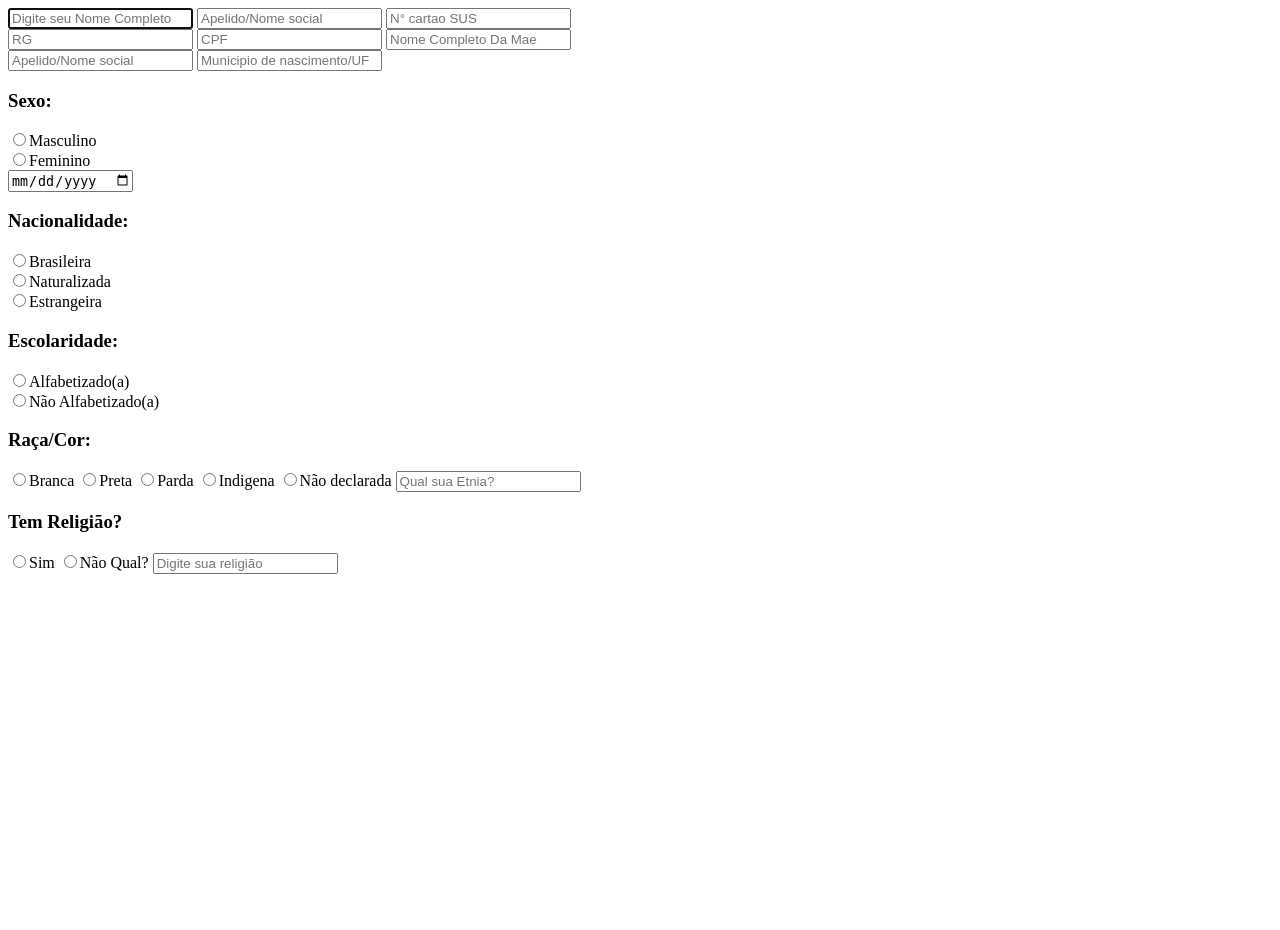
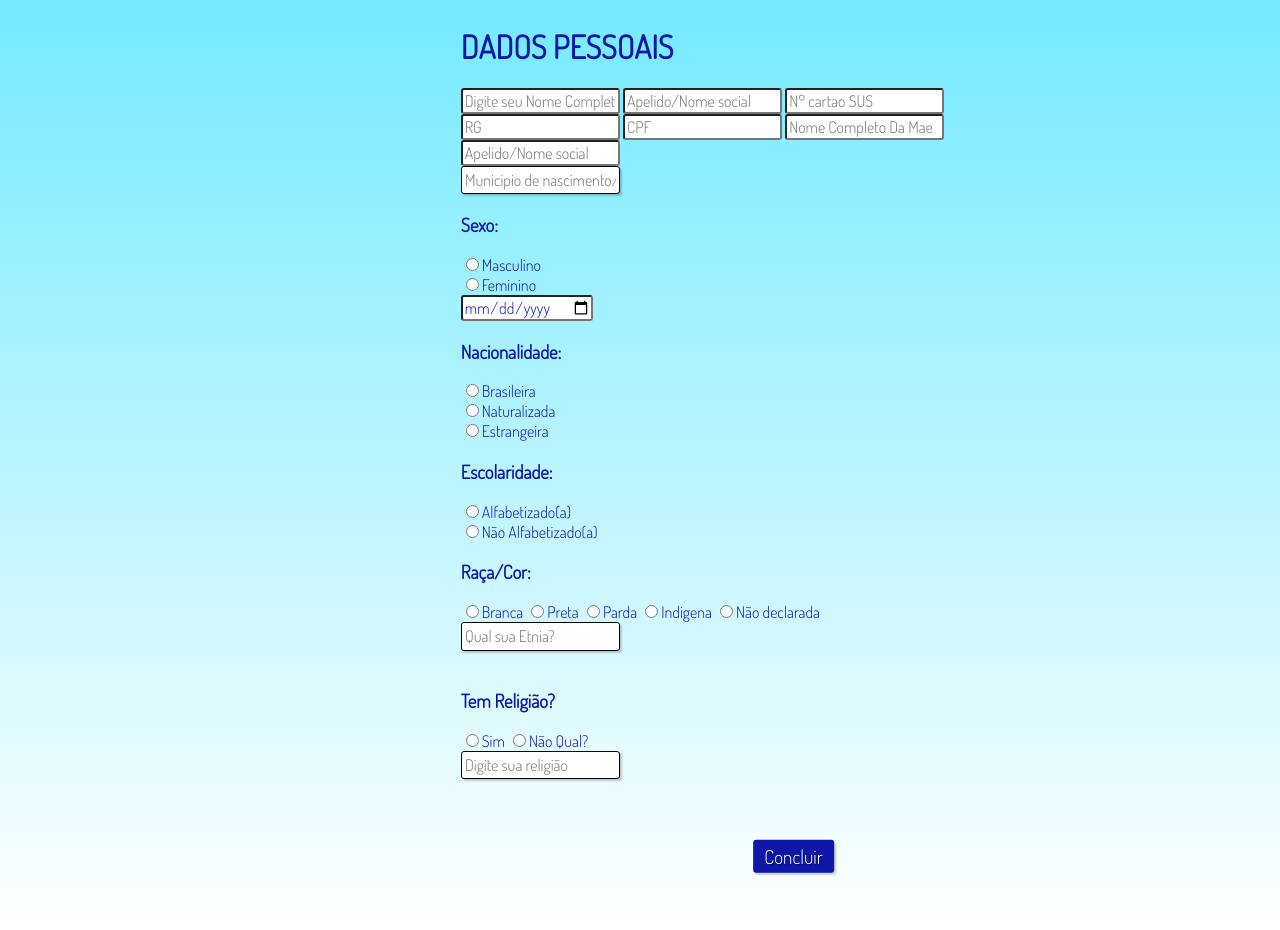
Before and after one commit to Leon16x8/saudedoidoso, a Python web app: template templates/DadosPessoais.html in a window 1280 px wide. Before the commit the page ends 574 px from the top, so only its background shows below. Run offline with Jinja, Linux system fonts and the light colour scheme; the template is opened without the code that fills it, so the values that code supplies are empty.

Commit message:
Mudanças Login/Cadastro/Formulario/Exame/DadosPessoais

```diff
--- a/css/formulario.css
+++ b/css/formulario.css
@@ -7,7 +7,7 @@
 }
 
 h1 {
-    font-size: 33px;
+    font-size: 30px;
     background: rgb(0, 0, 0);
     -webkit-background-clip: text;
     -webkit-text-fill-color: transparent;
--- a/css/styleDadosPessoais.css
+++ b/css/styleDadosPessoais.css
@@ -0,0 +1,89 @@
+@import url('https://fonts.googleapis.com/css2?family=Dosis:wght@300&display=swap');
+
+body{
+    background: -webkit-linear-gradient(bottom, #fff, rgb(116, 234, 255));
+    font-family: 'Dosis', sans-serif;
+    font-size: 1em;
+    color: #0e18a8;
+    margin-left: 36%;
+    margin-top: 2%;
+    justify-content: center;
+    min-height: 112vh;
+}
+
+.botao {
+    font-size: 1.2em;
+    background: #0e18a8;
+    border: 0;
+    margin-bottom: 1em;
+    color: #ffffff;
+    padding: 0.2em 0.6em;
+    box-shadow: 2px 2px 2px rgba(0,0,0,0.2);
+    text-shadow: 1px 1px 1px rgba(0,0,0,0.5);
+    position: absolute;
+    top: 107%;
+    left: 62%;
+    margin-right: -50%;
+    transform: translate(-50%, -50%)
+}
+
+/* Elemento de classe "botao" com o estado da pseudoclasse "hover" */
+.botao:hover {
+    background: #3440ee;
+    box-shadow: inset 2px 2px 2px rgba(0,0,0,0.2);
+    text-shadow: none;
+}
+
+/* Elementos de classe botão e de tag <select> */
+.botao, select{
+    cursor: pointer;
+}
+
+/* Elementos de classe "campo" */
+.campo {
+    margin-bottom: 1em;
+}
+
+/* Elementos de classe "campo" de tag <label> */
+.campo label {
+    margin-bottom: 0.2em;
+    border: #000000;
+    color: #0011ff;
+    display: block;
+}
+
+/* Elementos de classe "campo" ou "grupo" de tag <fieldset> */
+fieldset.grupo .campo {
+    float:  left;
+    margin-right: 1em;
+}
+
+/* Elementos de classe "campo" das tags <input> com atributo text e email, da tag <select> e da tag <textarea>*/
+.campo input[type="text"], .campo input[type="email"], .campo select, .campo textarea {
+    padding: 0.2em;
+    border: 1px solid #000000;
+    box-shadow: 2px 2px 2px rgba(0,0,0,0.2);
+    display: block;
+}
+
+/* Elementos de classe "campo" de tag <select> e <option>*/
+.campo select option {
+    padding-right: 1em;
+}
+
+/* Elemento de classe "campo" com tag <input>, <select> e <textarea> tocas com estado da pseudoclasse "focus"*/
+.campo input:focus, .campo select:focus, .campo textarea:focus {
+    background: #E0E0F8;
+}
+
+/* Elementos de tags <body>, <input>, <Select>, <textarea> e <button> */
+input, select, textarea, button {
+    font-family: 'Dosis', sans-serif;
+    font-size: 1em;
+    color: #0e18a8;
+    border-radius: 3px;
+}
+
+#check{
+    display: inline-block;
+}
--- a/css/styloTelaLogin.css
+++ b/css/styloTelaLogin.css
@@ -1,7 +1,7 @@
 @import url('https://fonts.googleapis.com/css2?family=Dosis:wght@300&display=swap');
 
 body{
-    background-color: rgb(198, 255, 255);
+    background: -webkit-linear-gradient(bottom, #fff, rgb(116, 234, 255));
     font-family: 'Dosis', sans-serif;
     overflow: hidden;
 }
--- a/templates/DadosPessoais.html
+++ b/templates/DadosPessoais.html
@@ -7,37 +7,46 @@
     <title>DadosPessoais</title>
 </head>
 
+<h1>DADOS PESSOAIS</h1>
+
 <body>
-    <div class="textos">
-        <form>
-            <input type="nomecomp" name="nomeCompleto" placeholder="Digite seu Nome Completo" autofocus>
-            <input type="apelido" name="apelido" placeholder="Apelido/Nome social" autofocus>
-            <input type="cartaoSUS" name="cartaoSUS" placeholder="N° cartao SUS" autofocus><br>
-            <input type="rg" name="rg" placeholder="RG" autofocus>
-            <input type="cpf" name="cpf" placeholder="CPF" autofocus>
-            <input type="nomedamae" name="nomedamae" placeholder="Nome Completo Da Mae" autofocus><br>
-            <input type="apelidomae" name="apelidomae" placeholder="Apelido/Nome social" autofocus>
-            <input type="text" name="Mumu" placeholder="Municipio de nascimento/UF">
-        </form>
-    </div>
+    <form>
+
+            <div class="campo">
+
+                <input type="nomecomp" name="nomeCompleto" placeholder="Digite seu Nome Completo" required>
+                <input type="apelido" name="apelido" placeholder="Apelido/Nome social" required>
+                <input type="cartaoSUS" name="cartaoSUS" placeholder="N° cartao SUS" required><br>
+                <input type="rg" name="rg" placeholder="RG" required>
+                <input type="cpf" name="cpf" placeholder="CPF" required>
+                <input type="nomedamae" name="nomedamae" placeholder="Nome Completo Da Mae" required><br>
+                <input type="apelidomae" name="apelidomae" placeholder="Apelido/Nome social" required>
+                <input type="text" name="Mumu" placeholder="Municipio de nascimento/UF" required>
+
+            </div>
+    </form>
 
     <form>
-        <div class="checkbox/date">
+        <div class="campo">
             <h3>Sexo:</h3>
+
             <input type="radio" name="mas/fem" id="masc" placeholder="Masculino">Masculino
             <br><input type="radio" name="mas/fem" id="fem" placeholder="Feminino">Feminino
-            <br><input type="date" name="data" placeholder="00/00/00" autofocus><br>
+            <br><input type="date" name="data" placeholder="00/00/00" required><br>
 
             <h3>Nacionalidade:</h3>
+
             <input type="radio" name="bras/nat/est" id="bras" placeholder="Brasileira">Brasileira
             <br><input type="radio" name="bras/nat/est" id="nat" placeholder="Naturalizada">Naturalizada
             <br><input type="radio" name="bras/nat/est" id="est" placeholder="Estrangeira">Estrangeira<br>
 
             <h3>Escolaridade:</h3>
+
             <input type="radio" name="alfabetizado/naoalfabetizado" id="alfabetizado" placeholder="Alfabetizado(a)">Alfabetizado(a)
             <br><input type="radio" name="alfabetizado/naoalfabetizado" id="naoalfabetizado" placeholder="Não Alfabetizado(a)">Não Alfabetizado(a)<br>
 
             <h3>Raça/Cor:</h3>
+
             <input type="radio" name="Branca/Preto/Parda/Indi/NaoDeclarada" id="Branc" placeholder="Branca">Branca
             <input type="radio" name="Branca/Preto/Parda/Indi/NaoDeclarada" id="Pret" placeholder="Preta">Preta
             <input type="radio" name="Branca/Preto/Parda/Indi/NaoDeclarada" id="Pard" placeholder="Parda">Parda
@@ -46,6 +55,7 @@
             <input type="text" name="ET" placeholder="Qual sua Etnia?"><br>
 
             <h3>Tem Religião?</h3>
+
             <input type="radio" name="sim/nao" id="sim" placeholder="sim">Sim
             <input type="radio" name="sim/nao" id="nao" placeholder="não">Não
             <a>Qual?</a>
@@ -56,6 +66,7 @@
     </div>
 
 
+            <button class="botao" type="submit" onsubmit="">Concluir</button>
 
     </section>
 </body>
--- a/templates/TelaLogin.html
+++ b/templates/TelaLogin.html
@@ -18,7 +18,7 @@
 
           <form>
                <input type="text" name="nome" placeholder="Nome de Usuario" autofocus>
-               <input type="password" name="senha" placeholder="senha">
+               <input type="password" name="senha" placeholder="Senha">
                <input type="submit" value="entrar">
           </form>
 
```
Also changed, not shown: css/styloTelaCadastro.css (+31 -10 lines), templates/TelaCadastro.html (+15 -15 lines), templates/formulario.html (+7 -7 lines).
